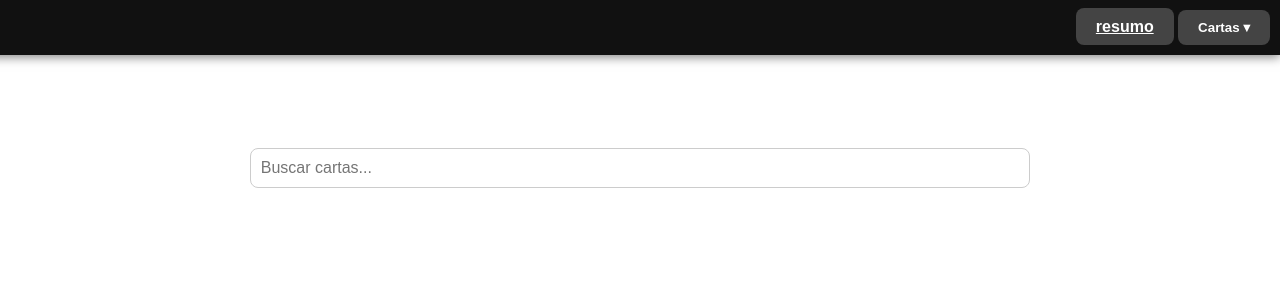
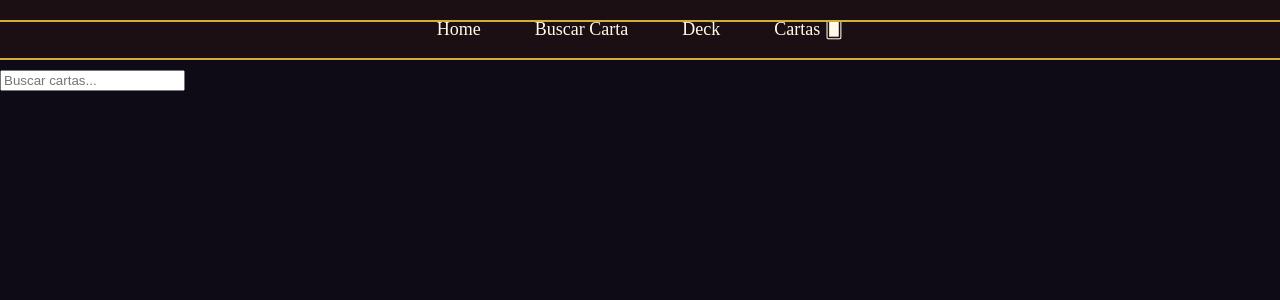
Before and after one commit to GleisonPS/Imprimir_deck_YGO, a Django app: page /BuscaCard/ in a window 1280 px wide. Shown: the top 300 px of the page. Run offline with Django 5.2, Linux system fonts and the light colour scheme.

Commit message:
Adição do arquivo CSS para estilização da página de resumo das cartas, incluindo layout e design do menu de navegação.

```diff
--- a/PrepararD/static/css/BuscarCards.css
+++ b/PrepararD/static/css/BuscarCards.css
@@ -1,143 +1,189 @@
+/* Fonte principal */
+body {
+  font-family: 'Cinzel', serif;
+  background-color: #0e0b16;
+  color: #fffbe6;
+  margin: 0;
+  padding-top: 70px; /* compensar menu fixo */
+}
+
+/* Menu de navegação fixo */
 .menu-topo {
+  background-color: #1c0f13;
+  border-bottom: 2px solid #d4af37;
+  padding: 10px 0;
   position: fixed;
   top: 0;
-    right: 0;
   width: 100%;
-    background-color: #111;
-    z-index: 999;
-    padding: 10px;
-    display: flex;
-    justify-content: flex-end;
-    box-shadow: 0 2px 10px rgba(0, 0, 0, 0.5);
+  z-index: 1000;
 }
 
-  .menu {
+.menu-topo ul {
+  list-style: none;
+  display: flex;
+  justify-content: center;
+  align-items: center;
+  margin: 0;
+  padding: 0;
+}
+
+.menu-topo li {
+  margin: 0 15px;
   position: relative;
 }
 
-  .menu-btn {
-    background-color: #444;
-    color: white;
-    padding: 10px 20px;
+.menu-topo a,
+.dropbtn {
+  text-decoration: none;
+  font-family: 'Cinzel', serif;
+  font-size: 18px;
+  color: #fffbe6;
+  padding: 8px 12px;
+  border-radius: 4px;
+  background: none;
   border: none;
   cursor: pointer;
-    border-radius: 8px;
-    font-weight: bold;
+  transition: background 0.3s, color 0.3s;
 }
 
-  .menu-btn:hover {
-    background-color: #666;
+.menu-topo a:hover,
+.dropbtn:hover {
+  background-color: #d4af37;
+  color: #1c0f13;
 }
 
+/* Dropdown do carrinho */
 .dropdown-content {
   display: none;
   position: absolute;
   right: 0;
-    background-color: white;
-    min-width: 300px;
-    border: 1px solid #ccc;
+  top: 40px;
+  background-color: #2e1f21;
+  min-width: 250px;
+  max-height: 300px;
+  overflow-y: auto;
+  border: 2px solid #d4af37;
   border-radius: 8px;
-    max-height: 400px;
-    overflow-y: auto;
-    margin-top: 5px;
-    box-shadow: 0 4px 10px rgba(0, 0, 0, 0.2);
+  box-shadow: 0 0 10px rgba(255, 215, 0, 0.3);
   padding: 10px;
-    z-index: 1000;
+  z-index: 999;
 }
 
-  .cart-item {
-    display: flex;
-    align-items: center;
-    margin-bottom: 10px;
-    gap: 10px;
-    border-bottom: 1px solid #eee;
-    padding-bottom: 8px;
+.dropdown:hover .dropdown-content {
+  display: block;
 }
 
-  .cart-item img {
-    width: 60px;
-    height: auto;
+.dropdown-content .botao {
+  width: 100%;
+  margin-top: 10px;
+}
+
+/* Campo de busca */
+#input-busca {
+  display: block;
+  margin: 20px auto;
+  padding: 10px;
+  font-size: 16px;
+  border-radius: 6px;
+  border: 2px solid #d4af37;
+  width: 60%;
+  background-color: #1a141f;
+  color: #fffbe6;
+}
+
+/* Container das cartas */
+.cards-container {
+  display: flex;
+  flex-wrap: wrap;
+  justify-content: center;
+  gap: 16px;
+  padding: 20px;
+}
+
+/* Carta individual */
+.card {
+  background-color: #1f0e13;
+  border: 2px solid #d4af37;
+  border-radius: 8px;
+  padding: 10px;
+  width: 200px;
+  text-align: center;
+  position: relative;
+  box-shadow: 0 0 12px rgba(255, 215, 0, 0.3);
+  transition: transform 0.3s;
+}
+
+.card:hover {
+  transform: scale(1.05);
+}
+
+.card img {
+  width: 100%;
+  border-radius: 6px;
+}
+
+/* Preview ao lado da carta (hover) */
+.card-preview {
+  position: absolute;
+  left: 105%;
+  top: 0;
+  background-color: #2c1b2f;
+  border: 2px solid #d4af37;
+  padding: 10px;
+  width: 250px;
+  z-index: 999;
+  border-radius: 6px;
+  text-align: left;
+  box-shadow: 0 0 10px rgba(255, 215, 0, 0.3);
+}
+
+.card-preview img {
+  width: 100%;
   border-radius: 4px;
 }
 
-  .cart-item button {
-    background-color: #ddd;
+.card-preview p {
+  font-size: 14px;
+  margin-top: 8px;
+}
+
+/* Botões */
+.botao {
+  background-color: #d4af37;
+  color: #1c0f13;
   border: none;
+  padding: 8px 12px;
+  border-radius: 6px;
+  cursor: pointer;
+  font-family: 'Cinzel', serif;
+  font-size: 16px;
+  transition: background 0.3s;
+}
+
+.botao:hover {
+  background-color: #e9c75f;
+}
+
+/* Itens do carrinho */
+.carrinho-item {
+  display: flex;
+  justify-content: space-between;
+  align-items: center;
+  margin: 6px 0;
+  color: #fffbe6;
+}
+
+.carrinho-item button {
+  background-color: #8c1f1f;
+  color: white;
+  border: none;
+  padding: 3px 8px;
+  margin: 0 2px;
   border-radius: 4px;
-    margin: 0 3px;
-    padding: 3px 8px;
   cursor: pointer;
   font-weight: bold;
 }
 
-  .cart-item button:hover {
-    background-color: #bbb;
+.carrinho-item button:hover {
+  background-color: #a93226;
 }
-
-  .enviar-btn {
-    width: 100%;
-    margin-top: 10px;
-    background-color: #4CAF50;
-    color: white;
-    padding: 10px;
-    border: none;
-    border-radius: 8px;
-    cursor: pointer;
-    font-weight: bold;
-    font-size: 16px;
-  }
-
-  .enviar-btn:hover {
-    background-color: #45a049;
-  }
-
-  body {
-    padding-top: 60px;
-    font-family: sans-serif;
-  }
-
-  .cards-container {
-    display: flex;
-    flex-wrap: wrap;
-    gap: 20px;
-    padding: 20px;
-    justify-content: center;
-  }
-
-  .card {
-    border: 1px solid #ccc;
-    padding: 10px;
-    width: 180px;
-    text-align: center;
-    border-radius: 8px;
-    box-shadow: 2px 2px 8px rgba(0,0,0,0.1);
-  }
-
-  .card img {
-    width: 100%;
-    height: auto;
-  }
-
-  .card button {
-    margin-top: 8px;
-    background-color: #007bff;
-    color: white;
-    border: none;
-    padding: 6px 10px;
-    border-radius: 4px;
-    cursor: pointer;
-  }
-
-  .card button:hover {
-    background-color: #0056b3;
-  }
-
-  #busca {
-    display: block;
-    margin: 80px auto 20px auto;
-    padding: 10px;
-    width: 60%;
-    font-size: 16px;
-    border-radius: 8px;
-    border: 1px solid #ccc;
-  }
--- a/PrepararD/templates/BuscaCards.html
+++ b/PrepararD/templates/BuscaCards.html
@@ -8,15 +8,24 @@
 </head>
 <body>
 
-  <!-- MENU FIXO NO TOPO -->
+  <nav class="menu-topo">
+    <ul>
+      <li><a href="{% url 'home' %}">Home</a></li>
+      <li><a href="{% url 'BuscaCard' %}">Buscar Carta</a></li>
+      <li><a href="#">Deck</a></li>
+      <li class="dropdown">
+        <button class="dropbtn">Cartas 🂠</button>
+        <div class="dropdown-content" id="lista-carrinho">
+          <p style="color: #fffbe6;">Nenhuma carta adicionada.</p>
+          <button class="botao" onclick="enviarCartas()">Enviar Cartas</button>
+        </div>
+      </li>
+    </ul>
+  </nav>
+
+
   <div class="menu-topo">
-    <div class="menu">
-      <a href="teste" class="menu-btn">resumo</a>
-      <button onclick="toggleDropdown()" class="menu-btn">Cartas ▾</button>
-      <div id="dropdownCartas" class="dropdown-content">
-        <!-- Cartas adicionadas aparecerão aqui -->
-      </div>
-    </div>
+
   </div>
 
   <!-- CAMPO DE BUSCA -->
--- a/PrepararD/urls.py
+++ b/PrepararD/urls.py
@@ -4,8 +4,8 @@
 urlpatterns = [
     #path('', pagina_usuarios, name='pagina_usuarios'),  # Página HTML
     #path('api/usuarios/', listar_usuarios, name='listar_usuarios'),  # API JSON
-    path('', teste, name='teste'),  # Página HTML
+    path('', home, name='home'),  # Página HTML
 
-    path('BuscaCard/', BuscarCards, name='BuscarCards'),  # Página HTML
+    path('BuscaCard/', BuscarCards, name='BuscaCard'),  # Página HTML
     path('api/carrinho/', receber_carrinho, name='receber_carrinho'),
 ]
--- a/PrepararD/views.py
+++ b/PrepararD/views.py
@@ -22,7 +22,7 @@
     ]
     return JsonResponse({"dados": usuarios})
 
-def teste(request):
+def home(request):
     return render(request, 'resumo.html')
 
 
```
Also changed, not shown: PrepararD/static/css/resumo.css (added, +84 -0 lines), PrepararD/templates/resumo.html (+13 -1 lines). Lines whose indentation alone changed are shown as unchanged.
